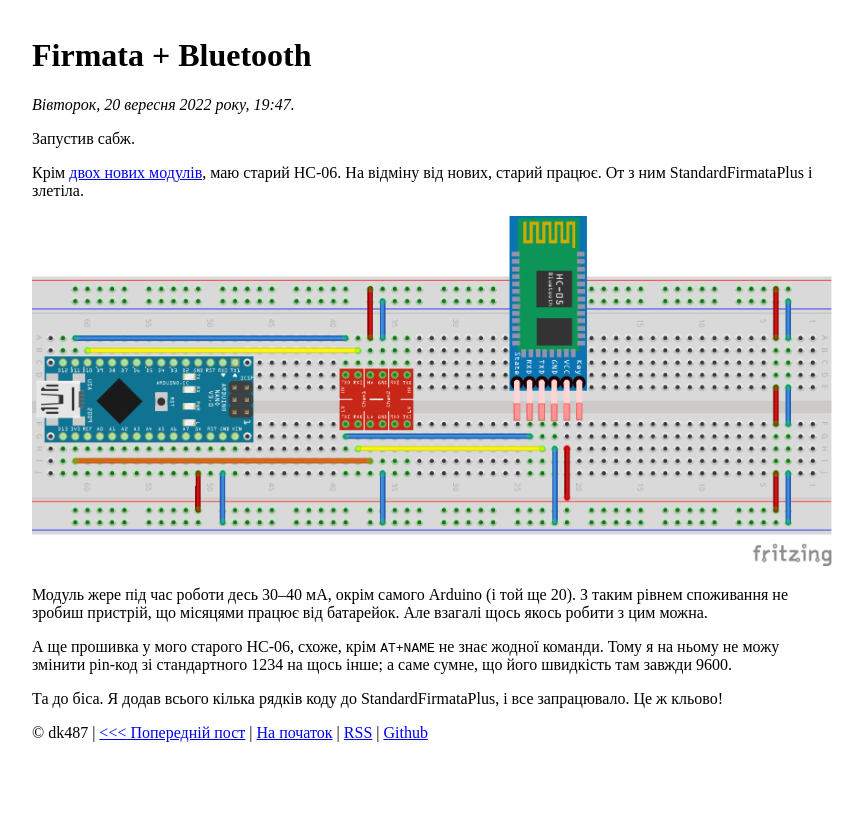
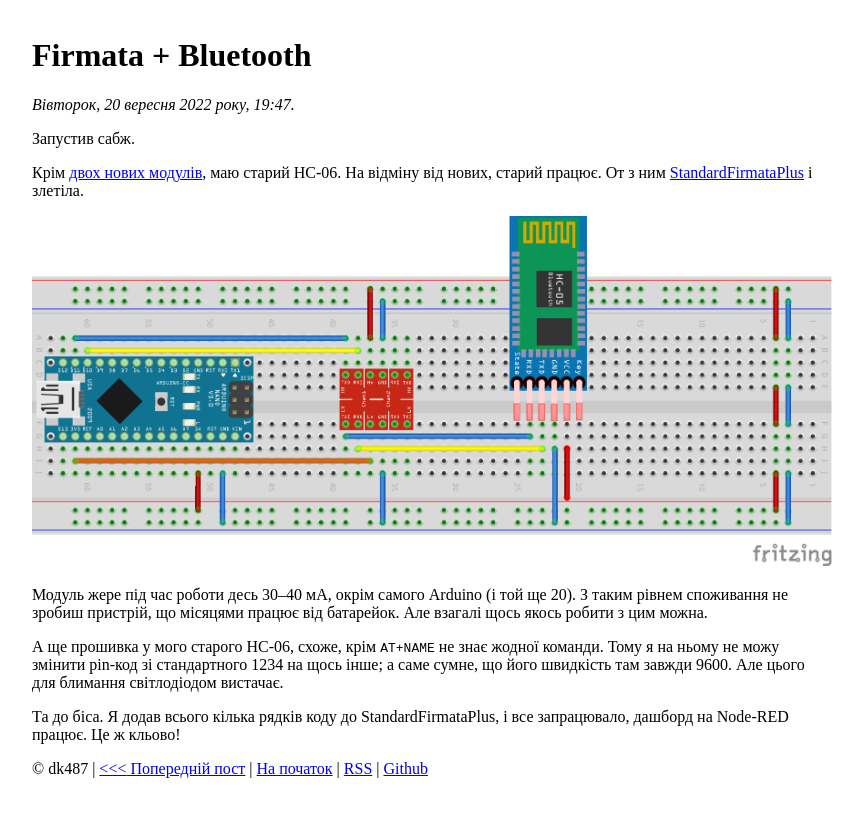
Before and after one commit to dk487/test.de.co.ua, a Jekyll site: the page built from _posts/2022/2022-09-20-firmata-bluetooth.md, in a window 1280 px wide. Shown: the top 817 px of the page, without its empty margins (208-1071 px from the left). Built offline with Jekyll 4.4.1, drawn with Linux system fonts in a browser that asks for light colours.

Commit message:
Post update

```diff
--- a/_posts/2022/2022-09-20-firmata-bluetooth.md
+++ b/_posts/2022/2022-09-20-firmata-bluetooth.md
@@ -5,14 +5,15 @@
 
 Запустив сабж.
 
-Крім [двох нових модулів][1], маю старий HC-06. На відміну від нових, старий працює. От з ним StandardFirmataPlus і злетіла.
+Крім [двох нових модулів][1], маю старий HC-06. На відміну від нових, старий працює. От з ним [StandardFirmataPlus][2] і злетіла.
 
 ![Схема підключення HC-06 до Arduino Nano](/uploads/HC-06.png)
 
 Модуль жере під час роботи десь 30–40 мА, окрім самого Arduino (і той ще 20). З таким рівнем споживання не зробиш пристрій, що місяцями працює від батарейок. Але взагалі щось якось робити з цим можна.
 
-А ще прошивка у мого старого HC-06, схоже, крім `AT+NAME` не знає жодної команди. Тому я на ньому не можу змінити pin-код зі стандартного 1234 на щось інше; а саме сумне, що його швидкість там завжди 9600.
+А ще прошивка у мого старого HC-06, схоже, крім `AT+NAME` не знає жодної команди. Тому я на ньому не можу змінити pin-код зі стандартного 1234 на щось інше; а саме сумне, що його швидкість там завжди 9600. Але цього для блимання світлодіодом вистачає.
 
-Та до біса. Я додав всього кілька рядків коду до  StandardFirmataPlus, і все запрацювало. Це ж кльово!
+Та до біса. Я додав всього кілька рядків коду до StandardFirmataPlus, і все запрацювало, дашборд на Node-RED працює. Це ж кльово!
 
 [1]: /2022/09/19/bluetooth.html
+[2]: /2022/09/12/firmata.html
```
